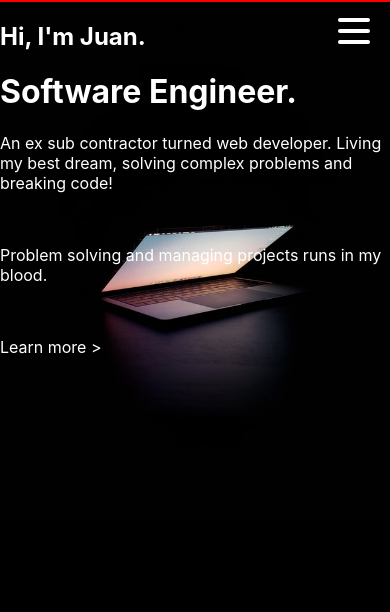
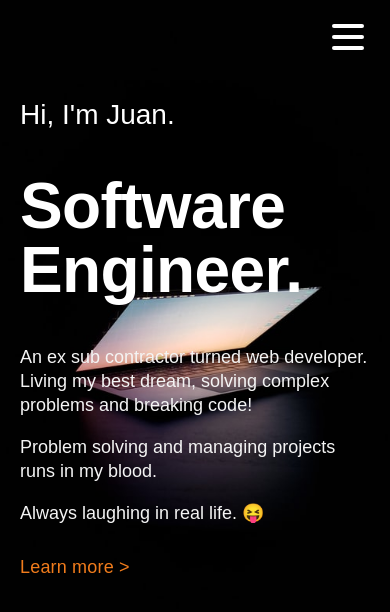
Before and after one commit to webdevjscoder/project_portfolio, a React (Create React App) app: page / in a window 390 px wide. Shown: the top 612 px of the page. Built offline with nearby package versions, Linux system fonts and the light colour scheme.

Commit message:
create mobile homepage

```diff
--- a/src/App.css
+++ b/src/App.css
@@ -1,13 +1,16 @@
-html, body {
+html {
     box-sizing: content-box;
     color: #fff;
     width: 100%;
     background-color: #000;
-    position: relative;
-    z-index: 1;
     background-image: url("./images/background-image-xs.jpg");
     background-repeat: no-repeat;
     background-size: cover;
+    background-position: center;
+}
+
+body {
+    font-family: Ariel, sans-serif;
 }
 
 a, ul {
@@ -16,43 +19,8 @@
     text-decoration: none;
 }
 
-header {
-    border: 1px solid red;
-    width: 100%;
-    height: auto;
-    margin: 0;
-}
-
 .navbar ul {
     display: flex;
     flex-flow: row nowrap;
     justify-content: flex-end;
 }
-
-/*@media only screen and (min-width: 320px) and (max-width: 568px){*/
-/*    .app-background-image {*/
-/*        background-image: url("./images/background-image-xs.jpg");*/
-/*        background-repeat: no-repeat;*/
-/*        background-size: cover;*/
-/*    }*/
-
-/*    header {*/
-/*        !*position: fixed;*!*/
-/*        !*z-index: 2;*!*/
-/*        !*background-color: #000;*!*/
-/*        height: 100%;*/
-/*        width: 100%;*/
-/*    }*/
-
-/*    .navbar ul {*/
-/*        flex-flow: column nowrap;*/
-/*        text-align: center;*/
-/*        padding: 0;*/
-/*        font-size: 24px;*/
-/*    }*/
-
-/*    .navbar ul li {*/
-/*        !*margin: 10px;*!*/
-/*        !*padding: 20px;*!*/
-/*    }*/
-/*}*/
--- a/src/components/burger/Burger.js
+++ b/src/components/burger/Burger.js
@@ -10,8 +10,9 @@
   right: 20px;
   z-index: 20;
   display: none;
+  margin: 6px;
 
-  @media (max-width: 768px) {
+  @media (max-width: 767px) {
     display: flex;
     justify-content: space-around;
     flex-flow: column nowrap;
--- /dev/null
+++ b/src/components/home/Homepage.css
@@ -0,0 +1,39 @@
+@media screen and (max-width: 767px) {
+    .homepage-container {
+        padding: 100px 20px 60px;
+    }
+
+    .homepage-container h2 {
+        margin-top: 0;
+        line-height: 1.1;
+        font-weight: 400;
+        font-size: 28px;
+    }
+
+    .homepage-container h1 {
+        font-size: 64px;
+        line-height: 1.0;
+        font-weight: 600;
+        letter-spacing: -.01em;
+        text-transform: none;
+    }
+
+    .homepage-pg-content p {
+        font-size: 18px;
+        margin: 0;
+        line-height: 24px;
+        color: #f4f4f4;
+    }
+
+    .learn-more-link {
+        font-size: 18px;
+        line-height: 24px;
+        margin-top: 30px;
+        letter-spacing: .01em;
+        font-weight: 400;
+    }
+
+    .learn-more-link a {
+        color: #F17C1C;
+    }
+}
--- a/src/components/home/Homepage.js
+++ b/src/components/home/Homepage.js
@@ -1,13 +1,14 @@
 import React from 'react';
 import { Link } from 'react-router-dom';
+import './Homepage.css';
 
 function Homepage() {
     return (
-        <div>
+        <div className='homepage-container'>
             <h2>Hi, I'm Juan.</h2>
 
             <h1>Software Engineer.</h1>
-
+            <div className='homepage-pg-content'>
                 <p>
                     An ex sub contractor turned web developer. Living my best dream,
                     solving complex problems and breaking code!
@@ -18,8 +19,12 @@
                 </p>
                 <br />
                 <p>
+                    Always laughing in real life. &#128541;
+                </p>
+            </div>
+            <h4 className='learn-more-link'>
                 <Link to='/about'>Learn more ></Link>
-            </p>
+            </h4>
         </div>
     )
 }
```
Also changed, not shown: 1 other file (tests, documents, lock files or other folders). Lines whose indentation alone changed are shown as unchanged.
